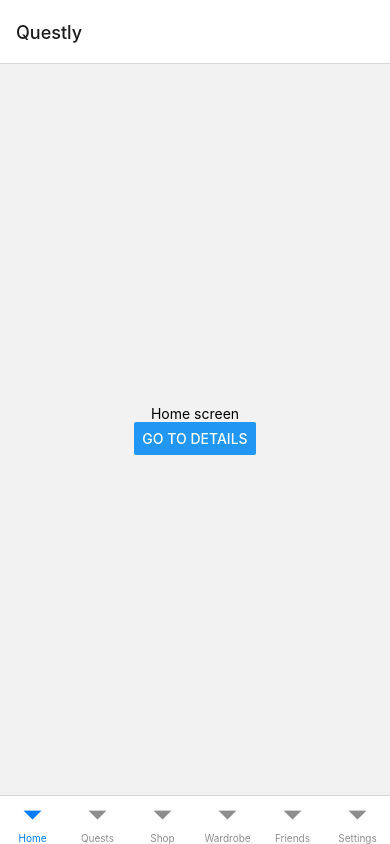
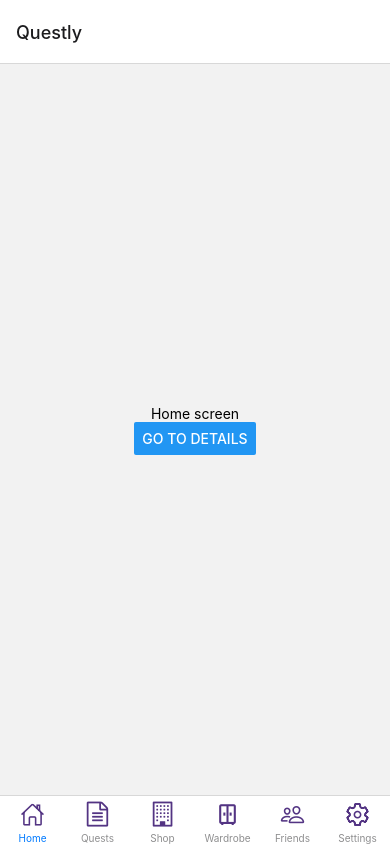
Before and after one commit to t2minht/TAMUHack2023, a React Native app: screen / in a window 390 px wide. Built offline with nearby package versions, Linux system fonts and the light colour scheme.

Commit message:
New and improved

```diff
--- a/App.js
+++ b/App.js
@@ -3,6 +3,9 @@ import { Button, Text, View } from 'react-native';
 import { NavigationContainer } from '@react-navigation/native';
 import { createNativeStackNavigator } from '@react-navigation/native-stack';
 import { createBottomTabNavigator } from '@react-navigation/bottom-tabs';
+import Icon from 'react-native-vector-icons/FontAwesome';
+import Icon2 from 'react-native-vector-icons/MaterialCommunityIcons'
+import Icon3 from 'react-native-vector-icons/Ionicons'
 
 function DetailsScreen() {
   return (
@@ -95,13 +98,39 @@ const Tab = createBottomTabNavigator();
 export default function App() {
   return (
     <NavigationContainer>
-      <Tab.Navigator screenOptions={{ headerShown: false }}>
-        <Tab.Screen name="Home" component={HomeStackScreen} />
-        <Tab.Screen name="Quests" component={QuestsStackScreen} />
-        <Tab.Screen name="Shop" component={SettingsStackScreen} />
-        <Tab.Screen name="Wardrobe" component={WardrobeStackScreen} />
-        <Tab.Screen name="Friends" component={FriendsStackScreen} />
-        <Tab.Screen name="Settings" component={SettingsStackScreen} />
+      <Tab.Navigator screenOptions={{
+        headerShown: false
+      }}>
+        <Tab.Screen name="Home" component={HomeStackScreen} options={{
+          tabBarIcon: ({ color, size }) => (
+            <Icon3 name="home-outline" color={'#533483'} size={size} />
+          )
+        }} />
+        <Tab.Screen name="Quests" component={QuestsStackScreen} options={{
+          tabBarIcon: ({ color, size }) => (
+            <Icon name="file-text-o" color={'#533483'} size={size} />
+          )
+        }} />
+        <Tab.Screen name="Shop" component={SettingsStackScreen} options={{
+          tabBarIcon: ({ color, size }) => (
+            <Icon name="building-o" color={'#533483'} size={size} />
+          )
+        }} />
+        <Tab.Screen name="Wardrobe" component={WardrobeStackScreen} options={{
+          tabBarIcon: ({ color, size }) => (
+            <Icon2 name="wardrobe-outline" color={'#533483'} size={size} />
+          )
+        }} />
+        <Tab.Screen name="Friends" component={FriendsStackScreen} options={{
+          tabBarIcon: ({ color, size }) => (
+            <Icon3 name="people-outline" color={'#533483'} size={size} />
+          )
+        }} />
+        <Tab.Screen name="Settings" component={SettingsStackScreen} options={{
+          tabBarIcon: ({ color, size }) => (
+            <Icon3 name="settings-outline" color={'#533483'} size={size} />
+          )
+        }} />
 
       </Tab.Navigator>
     </NavigationContainer>
```
